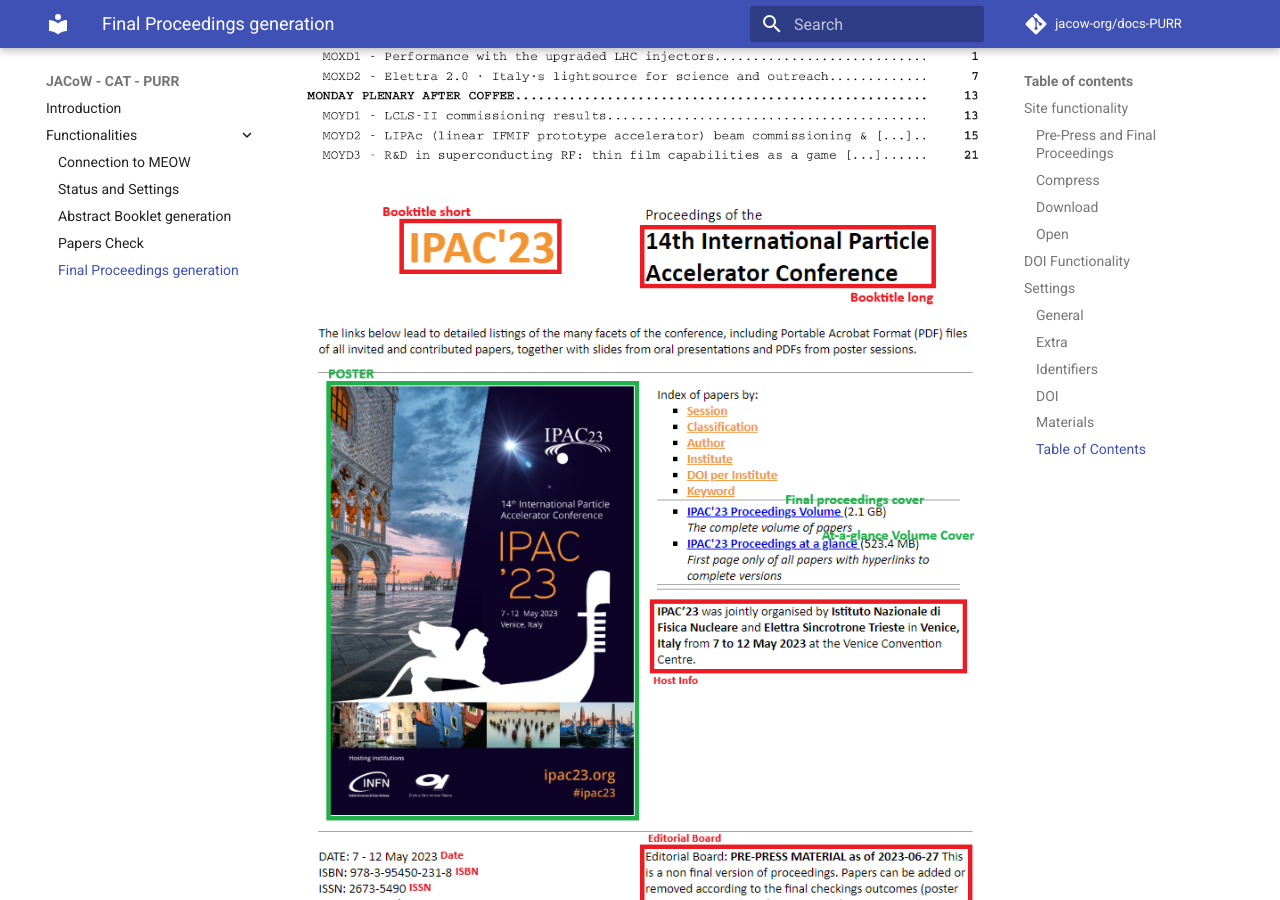
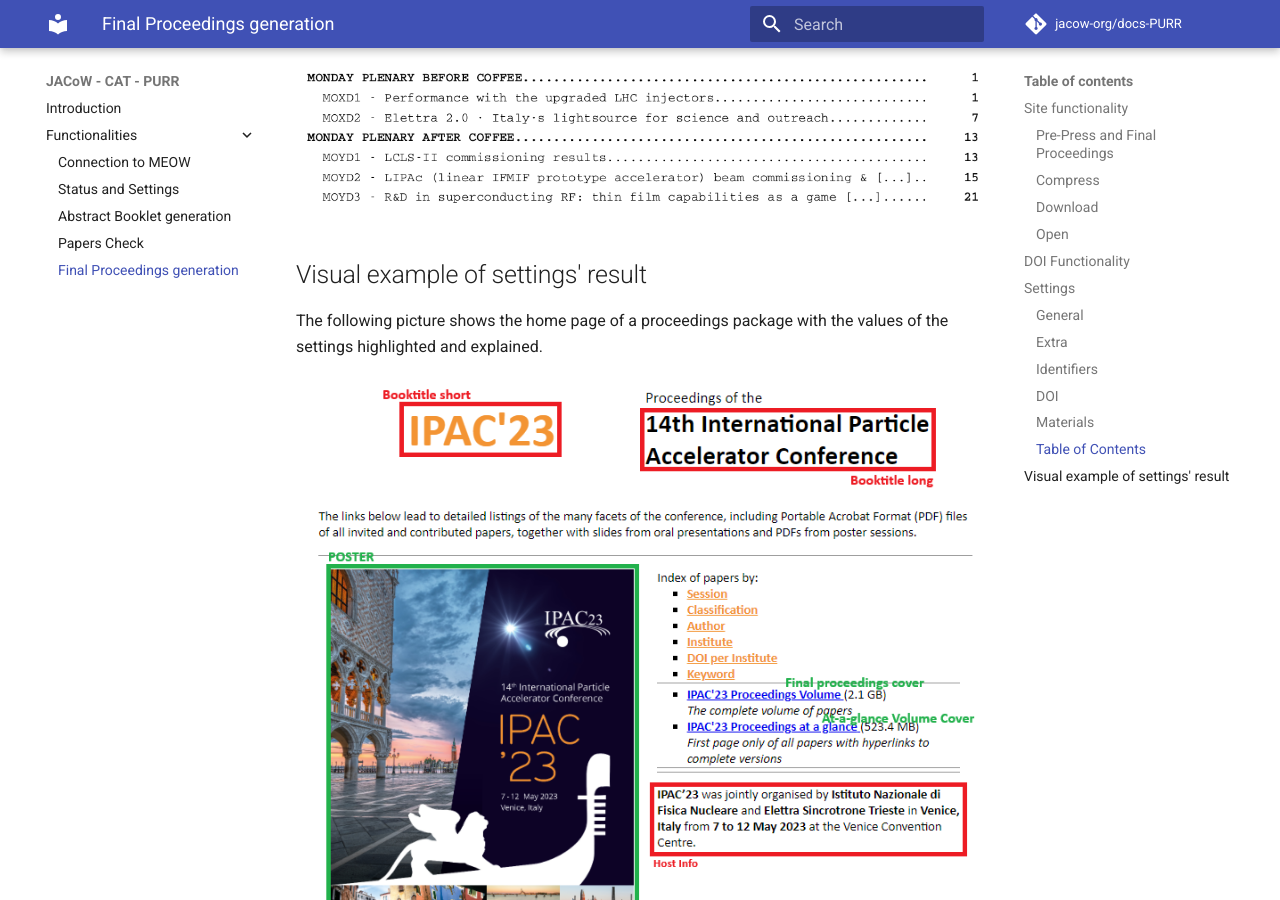
Before and after one commit to JACoW-org/docs-PURR, an MkDocs documentation site: the page built from docs/Functionalities/finalProceedings.md, in a window 1280 px wide and 900 px high, scrolled down 11509 px. Built offline with MkDocs 1.6.1 and Material for MkDocs 9.7.7, drawn with Linux system fonts in a browser that asks for light colours; comment, search, counter and statistics services are not loaded.

Commit message:
Explained the final picture in final proceedings

```diff
--- a/docs/Functionalities/finalProceedings.md
+++ b/docs/Functionalities/finalProceedings.md
@@ -172,7 +172,12 @@
 
 This section covers the table of contents in the proceedings volume. You can include both sessions and contributions, or choose to include only one of them. It is recommended to include only sessions for conferences with a large number of contributions. This helps to keep the table of contents concise.
 
+Example of a Table of Contents created with both Sessions and Contributions:
+
 ![](pictures/toc.png)
 
+## Visual example of settings' result
+
+The following picture shows the home page of a proceedings package with the values of the settings highlighted and explained.
+
 ![Final proceedings settings: Showcase of some of the settings in the homepage](pictures/home-with-graphics.png)
-Example of a Table of Contents created with both Sessions and Contributions:
```
